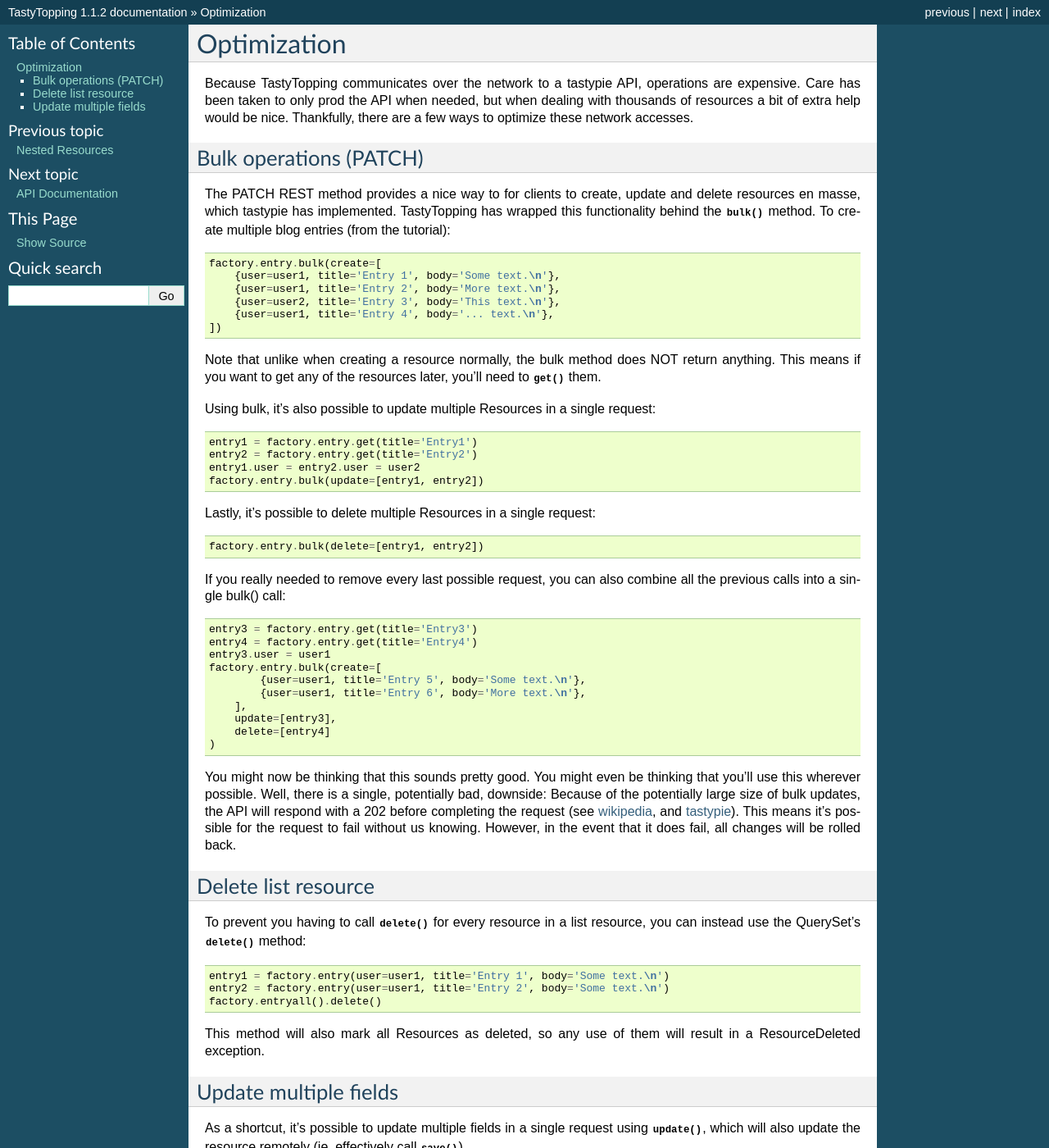
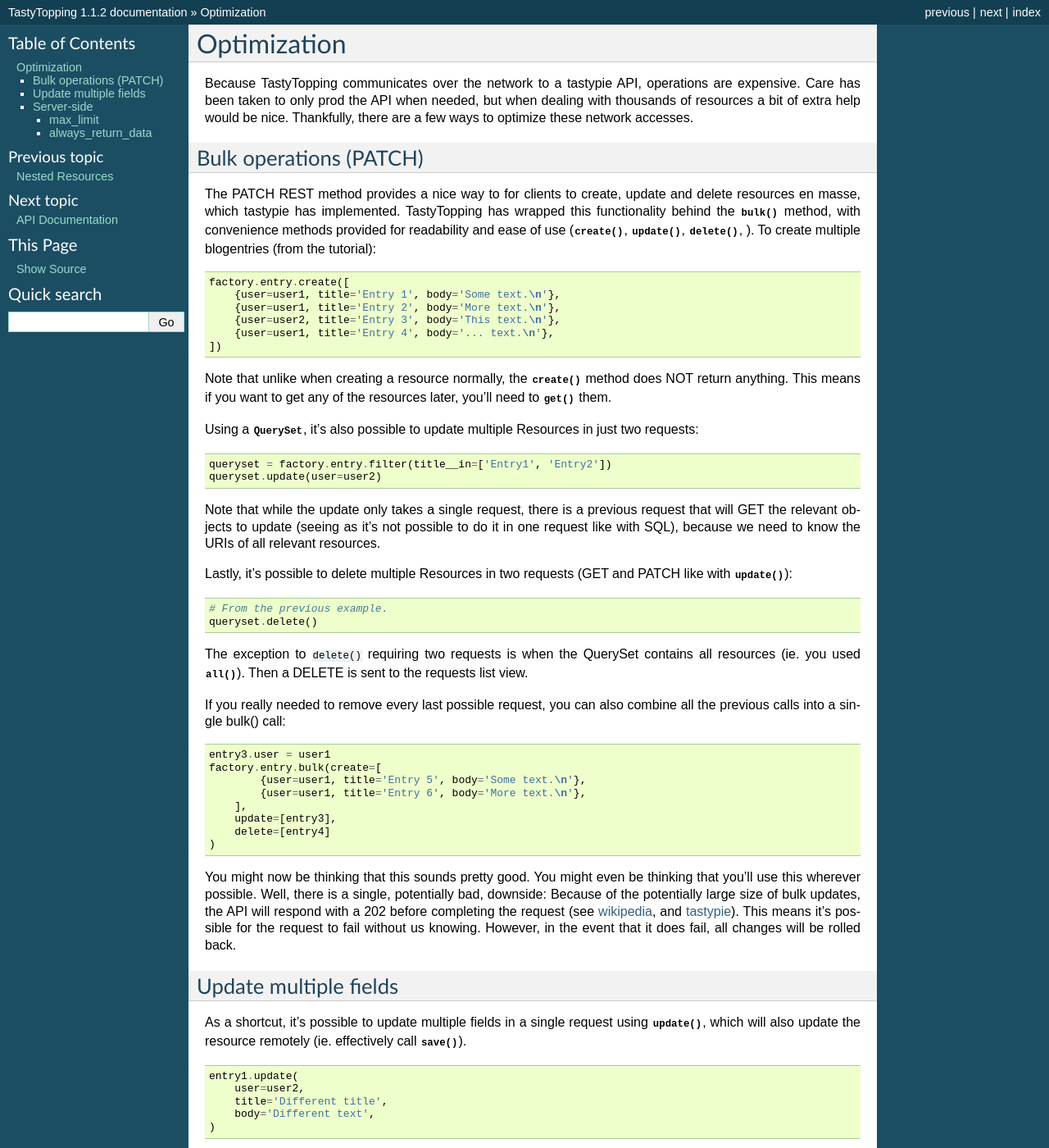
Before and after one commit to cboelsen/tastytopping, a Sphinx documentation site: the page built from docs/optimization.rst, in a window 1280 px wide and 1400 px high. Shown: the whole window at 82% size. Built offline with Sphinx 7.4.7, drawn with Linux system fonts in a browser that asks for light colours; some of the changed text lies outside the part shown.

Commit message:
Update optimization docs with new QuerySet methods.

```diff
--- a/docs/optimization.rst
+++ b/docs/optimization.rst
@@ -14,45 +14,50 @@
 The PATCH REST method provides a nice way to for clients to create, update and
 delete resources en masse, which tastypie has implemented. TastyTopping has
 wrapped this functionality behind the
-:py:meth:`~tastytopping.resource.Resource.bulk` method. To create multiple blog
-entries (from the tutorial):
+:py:meth:`~tastytopping.resource.Resource.bulk` method, with convenience
+methods provided for readability and ease of use
+(:py:meth:`~tastytopping.resource.Resource.create`,
+:py:meth:`~tastytopping.queryset.QuerySet.update`,
+:py:meth:`~tastytopping.queryset.QuerySet.delete`,
+). To create multiple blogentries (from the tutorial)::
 
-::
-
-    factory.entry.bulk(create=[
+    factory.entry.create([
         {user=user1, title='Entry 1', body='Some text.\n'},
         {user=user1, title='Entry 2', body='More text.\n'},
         {user=user2, title='Entry 3', body='This text.\n'},
         {user=user1, title='Entry 4', body='... text.\n'},
     ])
 
-Note that unlike when creating a resource normally, the bulk method does NOT
-return anything. This means if you want to get any of the resources later,
-you'll need to :py:meth:`~tastytopping.resource.Resource.get` them.
+Note that unlike when creating a resource normally, the
+:py:meth:`~tastytopping.resource.Resource.create` method does NOT return
+anything. This means if you want to get any of the resources later, you'll need
+to :py:meth:`~tastytopping.resource.Resource.get` them.
 
-Using bulk, it's also possible to update multiple Resources in a single
-request:
+Using a :py:class:`~tastytopping.queryset.QuerySet`, it's also possible to
+update multiple Resources in just two requests::
 
-::
+    queryset = factory.entry.filter(title__in=['Entry1', 'Entry2'])
+    queryset.update(user=user2)
 
-    entry1 = factory.entry.get(title='Entry1')
-    entry2 = factory.entry.get(title='Entry2')
-    entry1.user = entry2.user = user2
-    factory.entry.bulk(update=[entry1, entry2])
+Note that while the update only takes a single request, there is a previous
+request that will GET the relevant objects to update (seeing as it's not
+possible to do it in one request like with SQL), because we need to know the
+URIs of all relevant resources.
 
-Lastly, it's possible to delete multiple Resources in a single request:
+Lastly, it's possible to delete multiple Resources in two requests (GET and
+PATCH like with :py:meth:`~tastytopping.queryset.QuerySet.update`)::
 
-::
+    # From the previous example.
+    queryset.delete()
 
-    factory.entry.bulk(delete=[entry1, entry2])
+The exception to ``delete()`` requiring two requests is when the QuerySet
+contains all resources (ie. you used
+:py:meth:`~tastytopping.queryset.QuerySet.all`). Then a DELETE is sent to the
+requests list view.
 
 If you really needed to remove every last possible request, you can also
-combine all the previous calls into a single bulk() call:
+combine all the previous calls into a single bulk() call::
 
-::
-
-    entry3 = factory.entry.get(title='Entry3')
-    entry4 = factory.entry.get(title='Entry4')
     entry3.user = user1
     factory.entry.bulk(create=[
             {user=user1, title='Entry 5', body='Some text.\n'},
@@ -71,22 +76,6 @@
 This means it's possible for the request to fail without us knowing. However,
 in the event that it does fail, all changes will be rolled back.
 
-Delete list resource
---------------------
-
-To prevent you having to call :py:meth:`~tastytopping.resource.Resource.delete`
-for every resource in a list resource, you can instead use the QuerySet's
-:py:meth:`~tastytopping.queryset.QuerySet.delete` method:
-
-::
-
-    entry1 = factory.entry(user=user1, title='Entry 1', body='Some text.\n')
-    entry2 = factory.entry(user=user1, title='Entry 2', body='Some text.\n')
-    factory.entryall().delete()
-
-This method will also mark all Resources as deleted, so any use of them will
-result in a ResourceDeleted exception.
-
 Update multiple fields
 ----------------------
 
@@ -102,3 +91,28 @@
         title='Different title',
         body='Different text',
     )
+
+Server-side
+-----------
+
+There are several ways to reduce the number of requests sent to the API by
+setting up your tastypie Resources (possibly) differently. As always, don't use
+these suggestions where they don't make sense (ie. use your brain!).
+
+max_limit
+^^^^^^^^^
+
+In a tastypie Resource, there is a member of the ``Meta`` class called
+``max_limit``. Because TastyTopping only fetches the resources which were
+queried, it's advisable to set this to ``0``, to minimise requests sent (or at
+least sufficiently large, if not unlimited). The ``limit`` member should still
+be set to a reasonably small value (like the default of ``20``), since that is
+used when iterating over a QuerySet.
+
+always_return_data
+^^^^^^^^^^^^^^^^^^
+
+Setting ``always_return_data = True`` will ensure a resource's details are
+returned from a POST request when creating it. If this is set to ``False``,
+TastyTopping needs to transmit another GET request when a Resource's fields are
+accessed.
```
Also changed, not shown: 1 other file.
